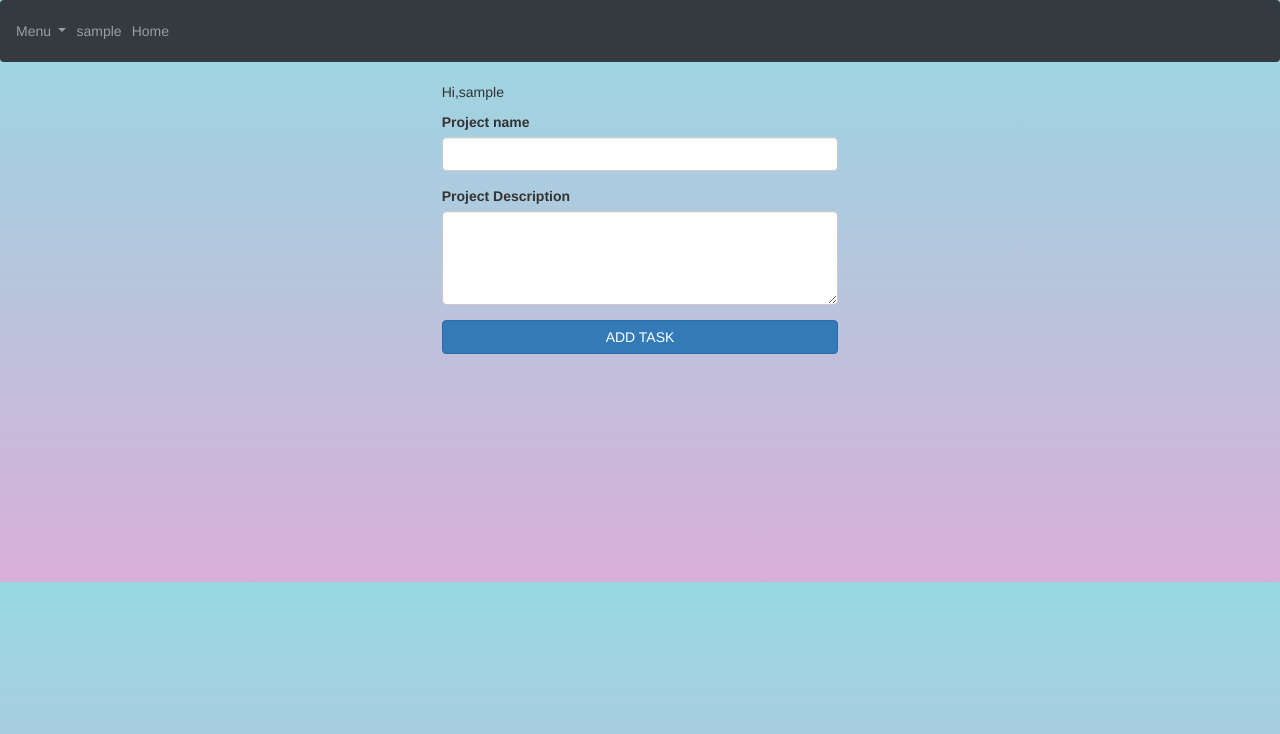
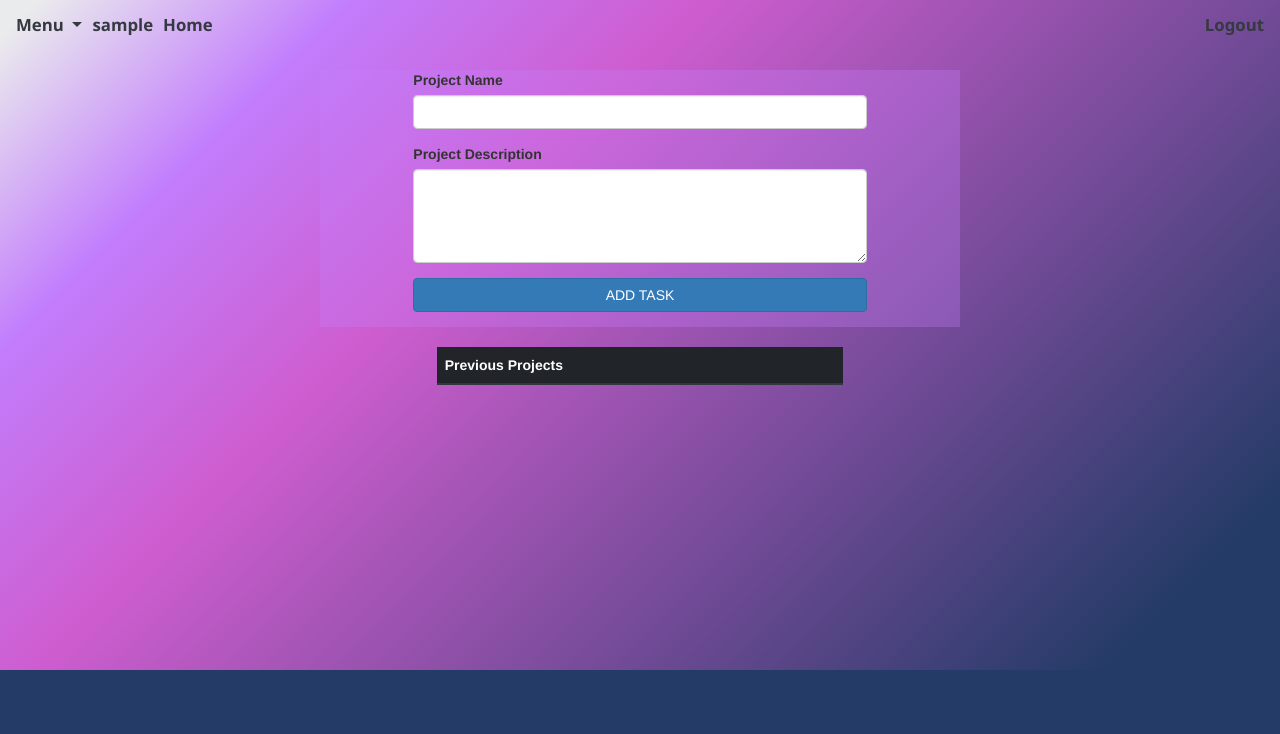
Before and after one commit to GayathriManeksha/PERT-Project-Manager, a Flask app: page /profile in a window 1280 px wide. Shown: the top 734 px of the page. Run offline with Flask 2, Linux system fonts and the light colour scheme; the visitor is signed in with stand-in values (Sample User, id 1); data comes from the database, SQL or seed files in the repository; data that the repository does not hold is empty; some libraries are stand-ins or nearby versions.

Commit message:
Modified profile

```diff
--- a/app/routes.py
+++ b/app/routes.py
@@ -67,7 +67,8 @@ def details():
       db.session.commit()
       # clear_table()
       return redirect(url_for('addtsk',proj_id=proj.id))
-   return render_template('profile.html',name=current_user.username)
+   projects=Projects.query.filter_by(user_id=current_user.id).all()
+   return render_template('profile.html',name=current_user.username,projects=projects)
 
 # @app.route('/calculate')
 # def cpm():
@@ -104,7 +105,7 @@ def addtsk(proj_id):
             db.session.add(edge)
             db.session.commit()
          flash("Edges added successfully")
-         return redirect(url_for('list_edges'))
+         return redirect(url_for('addtsk',proj_id=proj_id))
       else:
          return redirect(url_for('addEdge',proj_id=proj_id))
    else:
@@ -200,4 +201,5 @@ def cpm(proj_id):
    res=get_nodes(result,proj_id)
    flash('SUCCESS')
    print(res[0],res[1])
-   return render_template('calc.html',result=res)
+   nodes=Nodes.query.filter_by(proj_id=proj_id).all()
+   return render_template('calc.html',result=res,nodes=nodes)
--- /dev/null
+++ b/app/static/CSS/profile.css
@@ -0,0 +1,48 @@
+body, html {
+  background-repeat: no-repeat;
+  background-color: #243b67;
+  background-image: linear-gradient(315deg, #243b67 9%, #ce5dcf 64%, #c27dfc 82%, #eaebed 98%);
+  background-size: 100%;
+  background-size: auto;
+
+
+  }
+
+  .navbaar{
+    background-position: center center;
+    /* background-color: rgb(195, 220, 245,0.3); */
+    /* background-size: cover; */
+     font-size: 120%;
+    font-family: 'Segoe UI', Tahoma, Geneva, Verdana, sans-serif;
+    font-display: "block";
+    font-weight: 800;
+    /* color:white; */
+    font-display: "block";
+
+  }
+
+  .button-clr{
+    background-color:#F7C9F7; /* Green */
+    transition-duration: 0.4s;
+    color:black;
+    border-radius: 12px;
+    /* padding: 12px 28px; */
+  }
+
+  .add-task{
+
+    background-position: center center;
+    background-color: rgb(194,125,252,0.3);
+    background-size: cover;
+  }
+
+  .add-bg{
+    background-repeat: no-repeat;
+    /* background-color: #eff0f3;
+    background-image: linear-gradient(180deg, #eff0f3 0%, #abd1c6 24%, #f9bc60 49%, #004643 91%); */
+    background-color: #243b67;
+    background-image: linear-gradient(315deg, #243b67 9%, #ce5dcf 64%, #c27dfc 82%, #eaebed 98%);
+    background-size: 100%;
+
+
+  }
--- a/app/templates/profile.html
+++ b/app/templates/profile.html
@@ -1,19 +1,30 @@
-{% extends "index.html" %}
+<!DOCTYPE html>
+<html lang="en">
 
-{% block head %}
-<link rel="stylesheet" type="text/css" href="{{url_for('static',filename='CSS/sign.css')}}">
-{% endblock %}
-
-{% block body %}
+<head>
+  <title>project</title>
+  <meta charset="UTF-8">
+  <meta name="viewport" content="width=device-width, initial-scale=1">
+  <link rel="icon"
+    href="https://st.depositphotos.com/1368414/3476/i/600/depositphotos_34768023-stock-photo-reach-out.jpg"
+    type="image/x-icon">
+  <link rel="stylesheet" href="https://maxcdn.bootstrapcdn.com/bootstrap/4.0.0/css/bootstrap.min.css"
+    integrity="sha384-Gn5384xqQ1aoWXA+058RXPxPg6fy4IWvTNh0E263XmFcJlSAwiGgFAW/dAiS6JXm" crossorigin="anonymous">
+  <link rel="stylesheet" href="https://maxcdn.bootstrapcdn.com/bootstrap/3.4.1/css/bootstrap.min.css">
+  <link rel="stylesheet" href="{{url_for('static',filename='CSS/profile.css')}}">
+  <script src="https://ajax.googleapis.com/ajax/libs/jquery/3.5.1/jquery.min.js"></script>
+  <script src="https://maxcdn.bootstrapcdn.com/bootstrap/3.4.1/js/bootstrap.min.js"></script>
+</head>
 
 <body>
 
-  <nav class="navbar navbar-expand-sm bg-dark navbar-dark">
+
+  <!-- <nav class="navbar navbar-expand-sm navbar-dark navbaar"> -->
+  <nav class="navbar navbar-expand-sm navbar-dark navbaar">
     <!-- Links -->
     <ul class="navbar-nav">
-      <!-- Dropdown -->
       <li class="nav-item dropdown">
-        <a class="nav-link dropdown-toggle" href="#" id="navbardrop" data-toggle="dropdown">
+        <a class="nav-link dropdown-toggle py-0 text-dark" href="#" id="navbardrop" data-toggle="dropdown">
           Menu
         </a>
         <div class="dropdown-menu">
@@ -21,24 +32,29 @@
           <a class="dropdown-item" href="{{ url_for('listprojects') }}">PROJECTS</a>
         </div>
       </li>
+
       <li class="nav-item">
-        <a class="nav-link" href="#">{{name}}</a>
+        <a class="nav-link py-0 text-dark" href="#">{{name}}</a>
       </li>
       <li class="nav-item">
-        <a class="nav-link" href="#">Home</a>
+        <a class="nav-link py-0 text-dark" href="#">Home</a>
       </li>
+    </ul>
+    <ul class="navbar-nav ml-auto">
+      <li class="nav-item">
+        <a class="nav-link py-0 text-dark" href="{{url_for('logout')}}">Logout</a>
+      </li>
+    </ul>
 
-
-    </ul>
   </nav>
-
-  <div style="height:500px;">
-    <div class="col-lg-50 col-xl-4 mx-auto">
-      <form action="{{ request.path }}" method="post">
-        <p>Hi,{{name}}</p>
+  <div style="height:600px;">
+    <div class="col-6 mx-auto add-task">
+      <div class="container-fluid">
+        <div class="col-10 mx-auto my-auto">
+          <form class="align-self-baseline" method="post">
             <!-- Text input -->
             <div class="form-outline mb-4">
-          <label class="form-label" for="form6Example3">Project name</label>
+              <label class="form-label" for="form6Example3">Project Name</label>
               <input type="text" id="form6Example3" name="projname" class="form-control" />
             </div>
 
@@ -54,6 +70,40 @@
 
         </div>
       </div>
+    </div>
+
+    <!--table-->
+    <br>
+    <div class="row">
+      <div class="col-4 align-self-center mx-auto">
+        <table class="table table-hover text-light table-default">
+          <thead class="thead-dark">
+            <tr>
+              <th>Previous Projects</th>
+            </tr>
+          </thead>
+          <tbody>
+            {% for p in projects %}
+            <tr>
+              <td><a class="text-dark" href="{{url_for('addtsk',proj_id=p.id)}}">{{p.proj_name}}</a></td>
+            </tr>
+            {% endfor %}
+          </tbody>
+        </table>
+      </div>
+    </div>
+
+  </div>
 
 
-{% endblock %}
+
+  <script src="https://code.jquery.com/jquery-3.2.1.slim.min.js"
+    integrity="sha384-KJ3o2DKtIkvYIK3UENzmM7KCkRr/rE9/Qpg6aAZGJwFDMVNA/GpGFF93hXpG5KkN"
+    crossorigin="anonymous"></script>
+  <script src="https://cdnjs.cloudflare.com/ajax/libs/popper.js/1.12.9/umd/popper.min.js"
+    integrity="sha384-ApNbgh9B+Y1QKtv3Rn7W3mgPxhU9K/ScQsAP7hUibX39j7fakFPskvXusvfa0b4Q"
+    crossorigin="anonymous"></script>
+  <script src="https://maxcdn.bootstrapcdn.com/bootstrap/4.0.0/js/bootstrap.min.js"
+    integrity="sha384-JZR6Spejh4U02d8jOt6vLEHfe/JQGiRRSQQxSfFWpi1MquVdAyjUar5+76PVCmYl"
+    crossorigin="anonymous"></script>
+</body>
```
Also changed, not shown: app/templates/calc.html (+28 -2 lines), README.md, app/static/CSS/calc.css (line endings or trailing spaces), app/static/CSS/main.css (line endings or trailing spaces), app/static/images/cpgraph.jpg, app/static/images/graph.jpg, app/templates/home.html (line endings or trailing spaces). Lines whose indentation alone changed are shown as unchanged.
